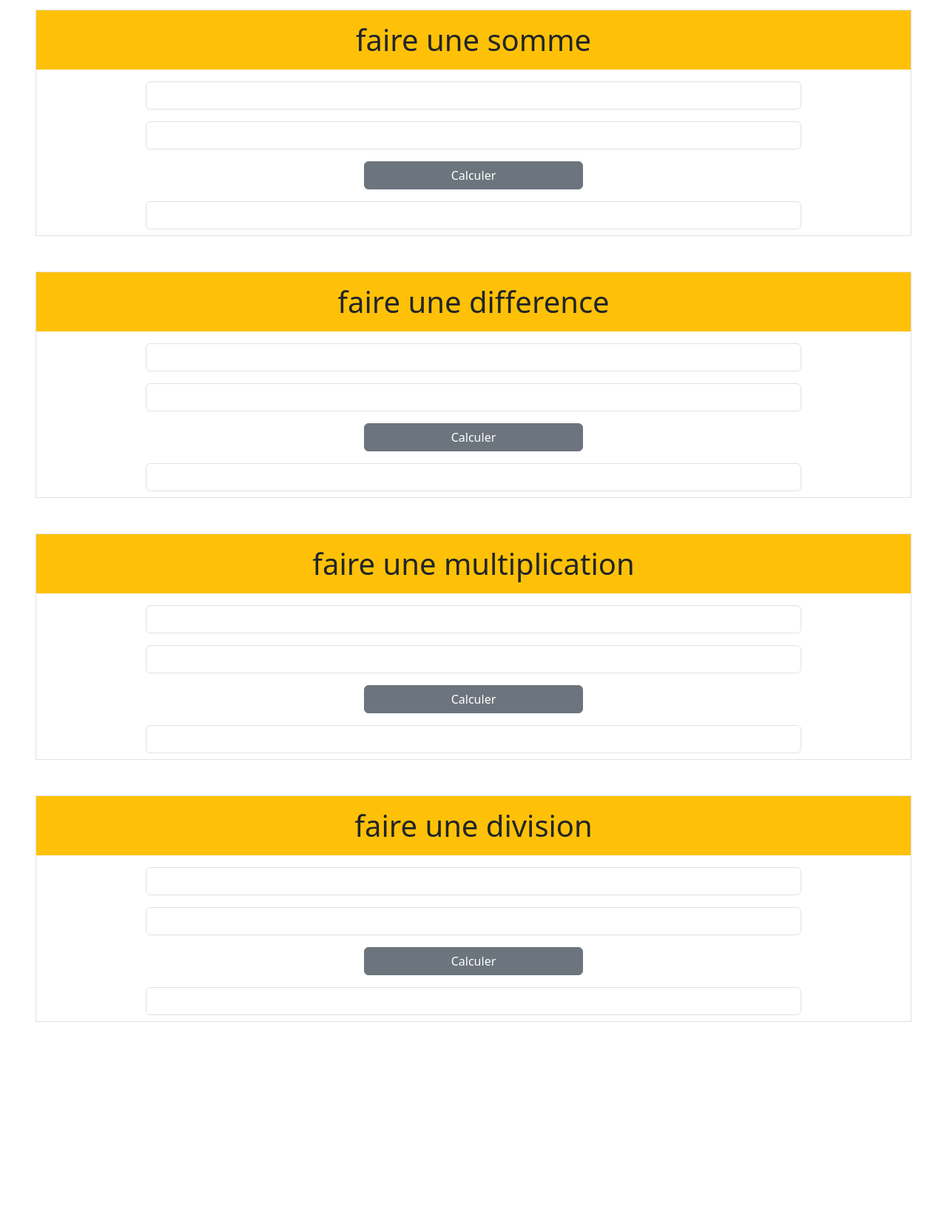
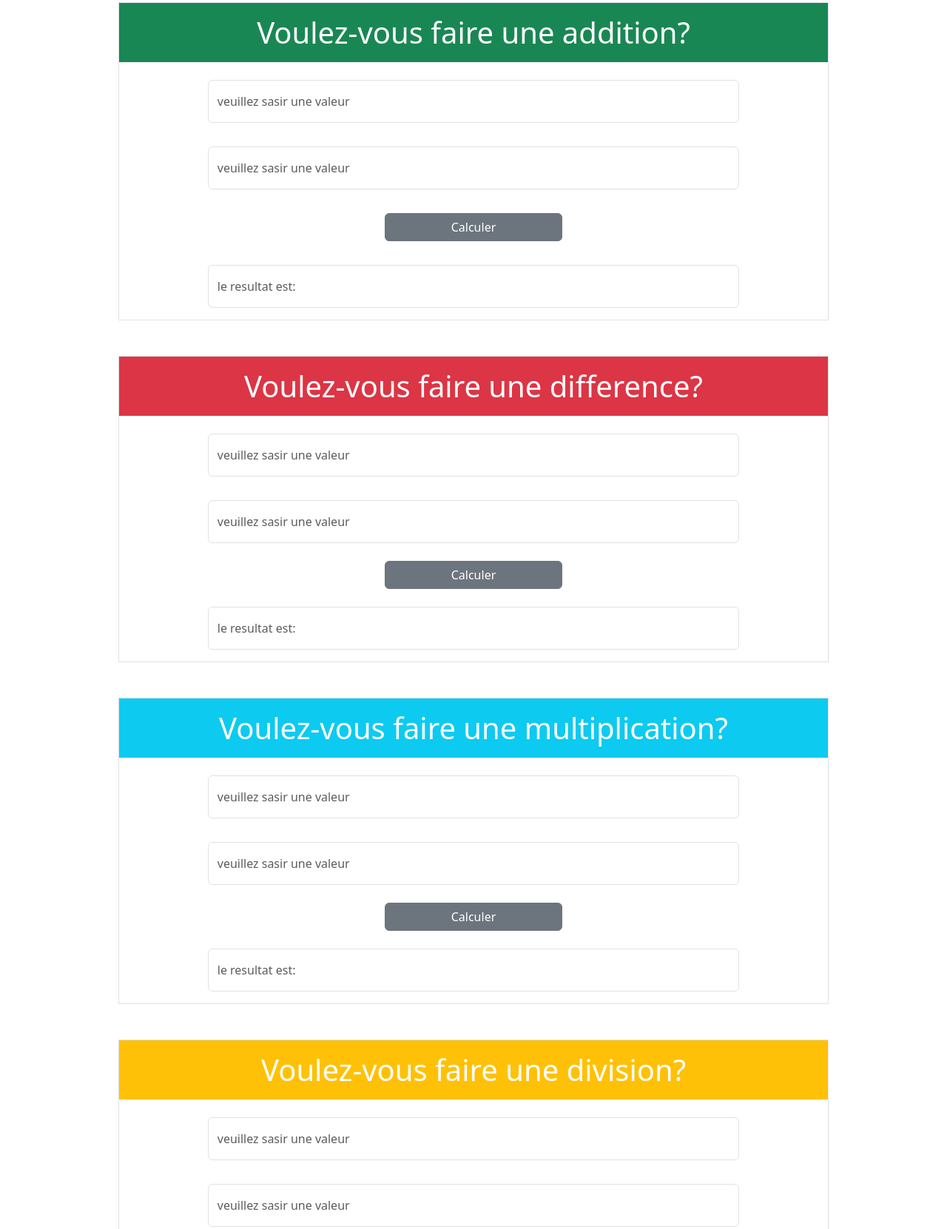
Before and after one commit to kodanne-bakeli/calculatrice, a plain HTML site: page index.html in a window 1280 px wide. Shown: the part 275-1936 px from the top of the page at 74% size. Before the commit the page ends 1704 px from the top, so only its background shows below. Drawn offline with nearby package versions, Linux system fonts and the light colour scheme.

Commit message:
amelioration

```diff
--- a/index.html
+++ b/index.html
@@ -7,28 +7,33 @@
   <title>formulaire</title>
   <link href="https://cdn.jsdelivr.net/npm/bootstrap@5.3.0-alpha3/dist/css/bootstrap.min.css" rel="stylesheet"
     integrity="sha384-KK94CHFLLe+nY2dmCWGMq91rCGa5gtU4mk92HdvYe+M/SXH301p5ILy+dN9+nJOZ" crossorigin="anonymous">
+  <link rel="stylesheet" href="https://cdnjs.cloudflare.com/ajax/libs/font-awesome/6.4.0/css/all.min.css"
+    integrity="sha512-iecdLmaskl7CVkqkXNQ/ZH/XLlvWZOJyj7Yy7tcenmpD1ypASozpmT/E0iPtmFIB46ZmdtAc9eNBvH0H/ZpiBw=="
+    crossorigin="anonymous" referrerpolicy="no-referrer" />
 </head>
+
 <body>
   <header>
     <nav class="navbar navbar-expand-lg bg-white fixed-top">
       <div class="container-fluid">
-        <a class="navbar-brand" href="#">Navbar</a>
-        <button class="navbar-toggler" type="button" data-bs-toggle="collapse" data-bs-target="#navbarNav" aria-controls="navbarNav" aria-expanded="false" aria-label="Toggle navigation">
+        <a class="navbar-brand" href="#"><i class="fa-solid fa-2x fa-calculator"></i></a>
+        <button class="navbar-toggler" type="button" data-bs-toggle="collapse" data-bs-target="#navbarNav"
+          aria-controls="navbarNav" aria-expanded="false" aria-label="Toggle navigation">
           <span class="navbar-toggler-icon"></span>
         </button>
-        <div class="collapse navbar-collapse" id="navbarNav">
+        <div class="collapse navbar-collapse justify-content-end" id="navbarNav">
           <ul class="navbar-nav">
             <li class="nav-item">
-              <a class="nav-link text-uppercase"  href="#">Somme</a>
+              <a class="nav-link text-uppercase" href="#somme">Somme</a>
             </li>
             <li class="nav-item">
-              <a class="nav-link text-uppercase" href="#">Différence</a>
+              <a class="nav-link text-uppercase" href="#difference">Différence</a>
             </li>
             <li class="nav-item">
-              <a class="nav-link text-uppercase" href="#">Multiplication</a>
+              <a class="nav-link text-uppercase" href="#multiplication">Multiplication</a>
             </li>
             <li class="nav-item">
-              <a class="nav-link text-uppercase ">Divison</a>
+              <a class="nav-link text-uppercase" href="#division">Divison</a>
             </li>
           </ul>
         </div>
@@ -36,49 +41,57 @@
     </nav>
   </header>
   <main>
-  <h1 class="p-5 m-5 text-center">Bienvenue sur notre site pour calculatrice veuillez choisir une opération pour calculer</h1>
-      <div class="m-5 border ">
+    <h1 class="px-5 m-5 pt-5 text-center">Bienvenue sur notre site à calcul </h1>
+    <h2 class="text-center">veuillez choisir une opération pour calculer</h2>
+    <div class="m-5 border w-75 mx-auto" id="somme">
       <form name="form" class="d-flex flex-column justify-content-center">
-                <h1 class="text-center bg-warning p-3">faire une somme</h1>
-                <input type="number" class="form-control w-75 mx-auto my-2" name="number1"  >
-                <input type="number" class="form-control w-75 mx-auto my-2" name="number2"  >
-                <input type="button" name="button" class="btn btn-secondary w-25 mx-auto my-2" value="Calculer" onClick="Additionner()">
-                <input type="text" class="form-control w-75 mx-auto my-2" name="result">
+        <h1 class="text-center bg-success p-3 text-white">Voulez-vous faire une addition?</h1>
+        <input type="number" class="form-control w-75 mx-auto py-3 my-3" name="number1" placeholder="veuillez sasir une valeur">
+        <input type="number" class="form-control w-75 mx-auto py-3 my-3" name="number2" placeholder="veuillez sasir une valeur">
+        <input type="button" name="button" class="btn btn-secondary w-25 mx-auto my-3" value="Calculer"
+          onClick="Additionner()">
+        <input type="text" class="form-control w-75 mx-auto py-3 my-3" name="result" placeholder="le resultat est:">
 
       </form>
     </div>
-    <div class="m-5 border ">
+    <div class="m-5 border w-75 mx-auto" id="difference">
       <form name="form2" class="d-flex flex-column justify-content-center">
-                <h1 class="text-center bg-warning p-3">faire une difference</h1>
-                <input type="number" class="form-control w-75 mx-auto my-2" name="number3" >
-                <input type="number" class="form-control w-75 mx-auto my-2" name="number4"  >
-                <input type="button" name="button" class="btn btn-secondary w-25 mx-auto my-2" value="Calculer" onClick="Soustraction()">
-                <input type="text" class="form-control w-75 mx-auto my-2" name="result">
+        <h1 class="text-center bg-danger p-3 text-white">Voulez-vous faire une difference?</h1>
+        <input type="number" class="form-control w-75 mx-auto py-3 my-3" name="number3" placeholder="veuillez sasir une valeur">
+        <input type="number" class="form-control w-75 mx-auto py-3 my-3" name="number4" placeholder="veuillez sasir une valeur">
+        <input type="button" name="button" class="btn btn-secondary w-25 mx-auto my-2" value="Calculer"
+          onClick="Soustraction()">
+        <input type="text" class="form-control w-75 mx-auto py-3 my-3" name="result" placeholder="le resultat est:">
 
       </form>
     </div>
-     <div class="m-5 border ">
+    <div class="m-5 border w-75 mx-auto" id="multiplication">
       <form name="form3" class="d-flex flex-column justify-content-center">
-                <h1 class="text-center bg-warning p-3">faire une multiplication</h1>
-                <input type="number" class="form-control w-75 mx-auto my-2" name="number5"  >
-                <input type="number" class="form-control w-75 mx-auto my-2" name="number6"  >
-                <input type="button" name="button" class="btn btn-secondary w-25 mx-auto my-2" value="Calculer" onClick="Multiplication()">
-                <input type="text" class="form-control w-75 mx-auto my-2" name="result">
+        <h1 class="text-center bg-info p-3 text-white">Voulez-vous faire une multiplication?</h1>
+        <input type="number" class="form-control w-75 mx-auto py-3 my-3" name="number5" placeholder="veuillez sasir une valeur">
+        <input type="number" class="form-control w-75 mx-auto py-3 my-3" name="number6" placeholder="veuillez sasir une valeur">
+        <input type="button" name="button" class="btn btn-secondary w-25 mx-auto my-2" value="Calculer"
+          onClick="Multiplication()">
+        <input type="text" class="form-control w-75 mx-auto py-3 my-3" name="result" placeholder="le resultat est:">
 
       </form>
     </div>
-     <div class="m-5 border ">
+    <div class="m-5 border w-75 mx-auto" id="division">
       <form name="form4" class="d-flex flex-column justify-content-center">
-                <h1 class="text-center bg-warning p-3">faire une division</h1>
-                <input type="number" class="form-control w-75 mx-auto my-2" name="number7"  >
-                <input type="number" class="form-control w-75 mx-auto my-2" name="number8"  >
-                <input type="button" name="button" class="btn btn-secondary w-25 mx-auto my-2" value="Calculer" onClick="Division()">
-                <input type="text" class="form-control w-75 mx-auto my-2" name="result">
+        <h1 class="text-center bg-warning p-3 text-white">Voulez-vous faire une division?</h1>
+        <input type="number" class="form-control w-75 mx-auto py-3 my-3" name="number7" placeholder="veuillez sasir une valeur">
+        <input type="number" class="form-control w-75 mx-auto py-3 my-3" name="number8" placeholder="veuillez sasir une valeur">
+        <input type="button" name="button" class="btn btn-secondary w-25 mx-auto my-2" value="Calculer"
+          onClick="Division()">
+        <input type="text" class="form-control w-75 mx-auto py-3 my-3" name="result" placeholder="le resultat est:">
 
       </form>
     </div>
   </main>
   <script src="index.js"></script>
-    <script src="https://cdn.jsdelivr.net/npm/bootstrap@5.3.0-alpha3/dist/js/bootstrap.bundle.min.js" integrity="sha384-ENjdO4Dr2bkBIFxQpeoTz1HIcje39Wm4jDKdf19U8gI4ddQ3GYNS7NTKfAdVQSZe" crossorigin="anonymous"></script>
+  <script src="https://cdn.jsdelivr.net/npm/bootstrap@5.3.0-alpha3/dist/js/bootstrap.bundle.min.js"
+    integrity="sha384-ENjdO4Dr2bkBIFxQpeoTz1HIcje39Wm4jDKdf19U8gI4ddQ3GYNS7NTKfAdVQSZe"
+    crossorigin="anonymous"></script>
 </body>
+
 </html>
```
Lines whose indentation alone changed are shown as unchanged.
